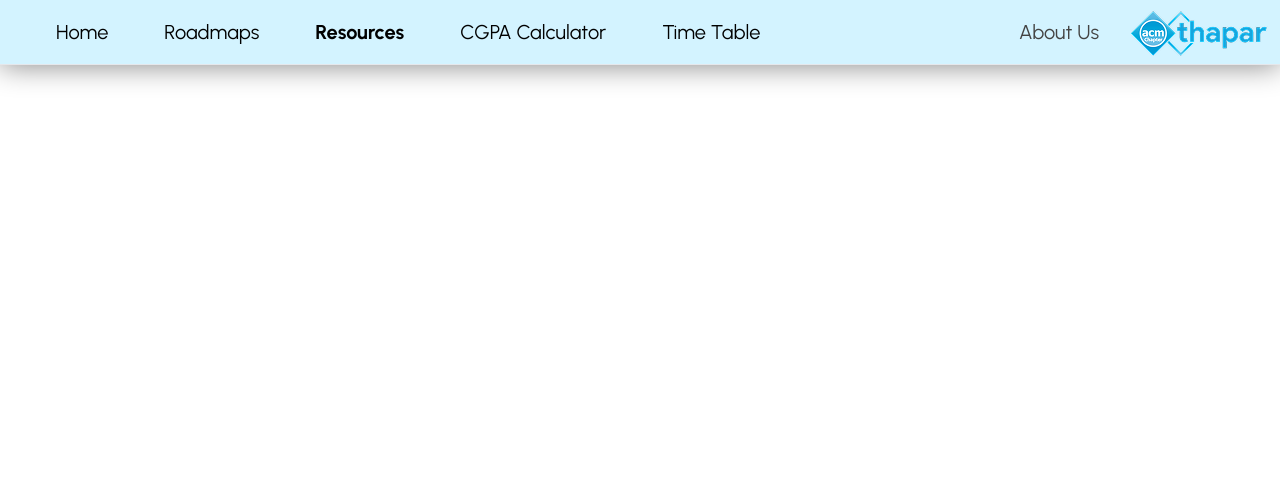
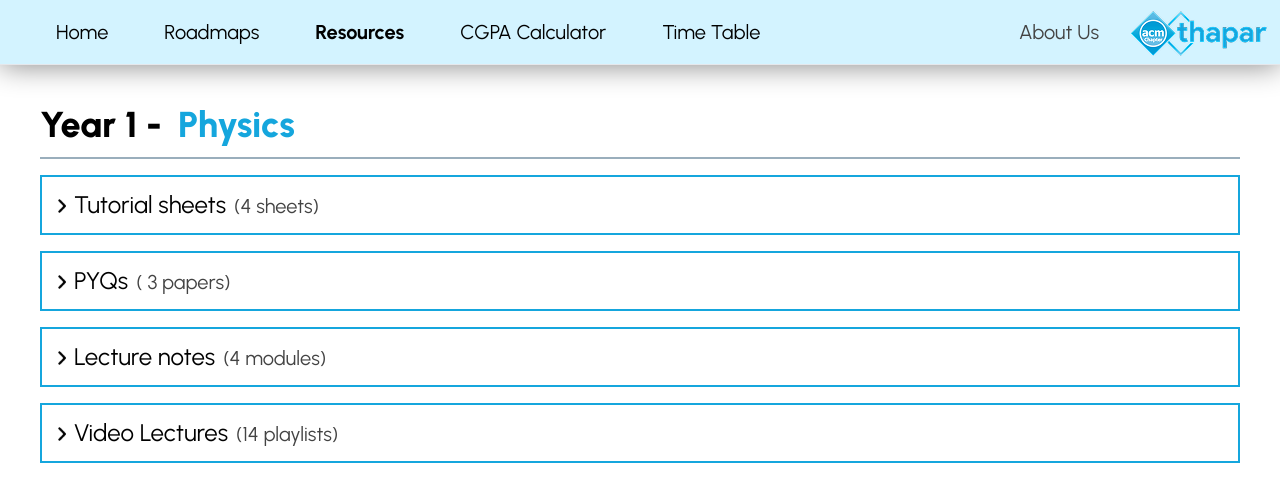
Before and after one commit to Gauransh-Arora/ACM-ResourceHub, a React (Vite) app in the folder frontend/: page /resources/materials in a window 1280 px wide. Shown: the top 502 px of the page. Built offline with nearby package versions, Linux system fonts and the light colour scheme.

Commit message:
Added materials_box component and materials page

```diff
--- a/frontend/src/App.jsx
+++ b/frontend/src/App.jsx
@@ -3,14 +3,16 @@ import { Routes, Route } from "react-router-dom";
 import Navbar from "./components/Navbar";
 import HomePage from "./pages/HomePage";
 import ResourcePage from "./pages/ResourcePage";
+import MaterialPage from "./pages/MaterialPage";
 
 const App = () => {
   return (
     <div>
-      <Navbar/>
+      <Navbar />
       <Routes>
-        <Route path="/" element={<HomePage/>} />
-        <Route path="/resources" element={<ResourcePage/>} />
+        <Route path="/" element={<HomePage />} />
+        <Route path="/resources" element={<ResourcePage />} />
+        <Route path="/resources/materials" element={<MaterialPage />} />
       </Routes>
     </div>
   );
--- /dev/null
+++ b/frontend/src/components/Material_Box.jsx
@@ -0,0 +1,21 @@
+import React from "react";
+import arrow from "../assets/arrow.png";
+
+const Material_Box = ({ name = "Resource Name", items = "no of items" }) => {
+  return (
+    <div className="border-2 border-[#15A6DD] flex flex-col lg:flex-row lg:items-center  px-4 py-3 gap-4">
+
+
+    <div className="flex gap-2 text-xl sm:text-2xl items-baseline">
+        <img src= {arrow} alt="arrow" className="w-2 h-auto"/>
+  <span>{name}</span>
+  <span className="text-[#434343] text-xl">({items})</span>
+</div>
+
+      <div className="flex flex-wrap gap-4 text-lg sm:text-xl text-[#434343]">
+      </div>
+    </div>
+  );
+};
+
+export default Material_Box;
--- a/frontend/src/pages/HomePage.jsx
+++ b/frontend/src/pages/HomePage.jsx
@@ -150,7 +150,7 @@ const HomePage = () => {
         </div>
       </div>
 
-      <div className="bg-[#D3f3ff] p-6 text-center md:shadow-none md:w-full md:ml-0 md:mb-0">
+      <div className="bg-[#D3f3ff] p-6 text-center md:shadow-none md:w-full md:ml-0 md:mb-0 sm:text-left">
         <div className="flex flex-col md:flex-row justify-between w-full gap-6">
           <div className="flex flex-col max-w-[32rem]">
             <div className="text-3xl font-extrabold">
@@ -160,7 +160,7 @@ const HomePage = () => {
               A vibrant community of tech enthusiasts, dedicated to exploring,
               tackling and connecting with all things tech.
             </div>
-            <div className="flex flex-row gap-4 mt-4 justify-center" >
+            <div className="flex flex-row gap-4 mt-4 justify-center sm:justify-start" >
              <a href="https://www.instagram.com/acmthapar/">
                <img src={instagram} alt="instagram" className="w-6 h-6" />
               </a>
--- /dev/null
+++ b/frontend/src/pages/MaterialPage.jsx
@@ -0,0 +1,29 @@
+import Material_Box from "../components/Material_Box";
+import React from "react";
+import { useNavigate } from "react-router-dom";
+
+const MaterialPage = () => {
+  return (
+    <>
+      <div className="mt-10 mx-4 md:mx-10 sm:flex-row  sm:items-center gap-4">
+        <div className="flex items-center gap-4 flex-wrap">
+          <span className="text-2xl sm:text-3xl lg:text-4xl font-extrabold">
+            Year 1 -
+          </span>
+          <span className="font-extrabold text-[#15A6DD] text-2xl sm:text-3xl lg:text-4xl">
+            Physics
+          </span>
+
+        </div>
+          <hr className="mt-3 mb-4 border-t-2 border-[#9AAEBC] " />
+          <div className="flex flex-col gap-4 w-full ">
+            <Material_Box name="Tutorial sheets" items="4 sheets" />
+            <Material_Box name="PYQs" items=" 3 papers" />
+            <Material_Box name="Lecture notes" items="4 modules" />
+            <Material_Box name="Video Lectures" items="14 playlists" />
+          </div>
+      </div>
+    </>
+  );
+};
+export default MaterialPage;
```
Also changed, not shown: frontend/src/assets/arrow.png (added).
